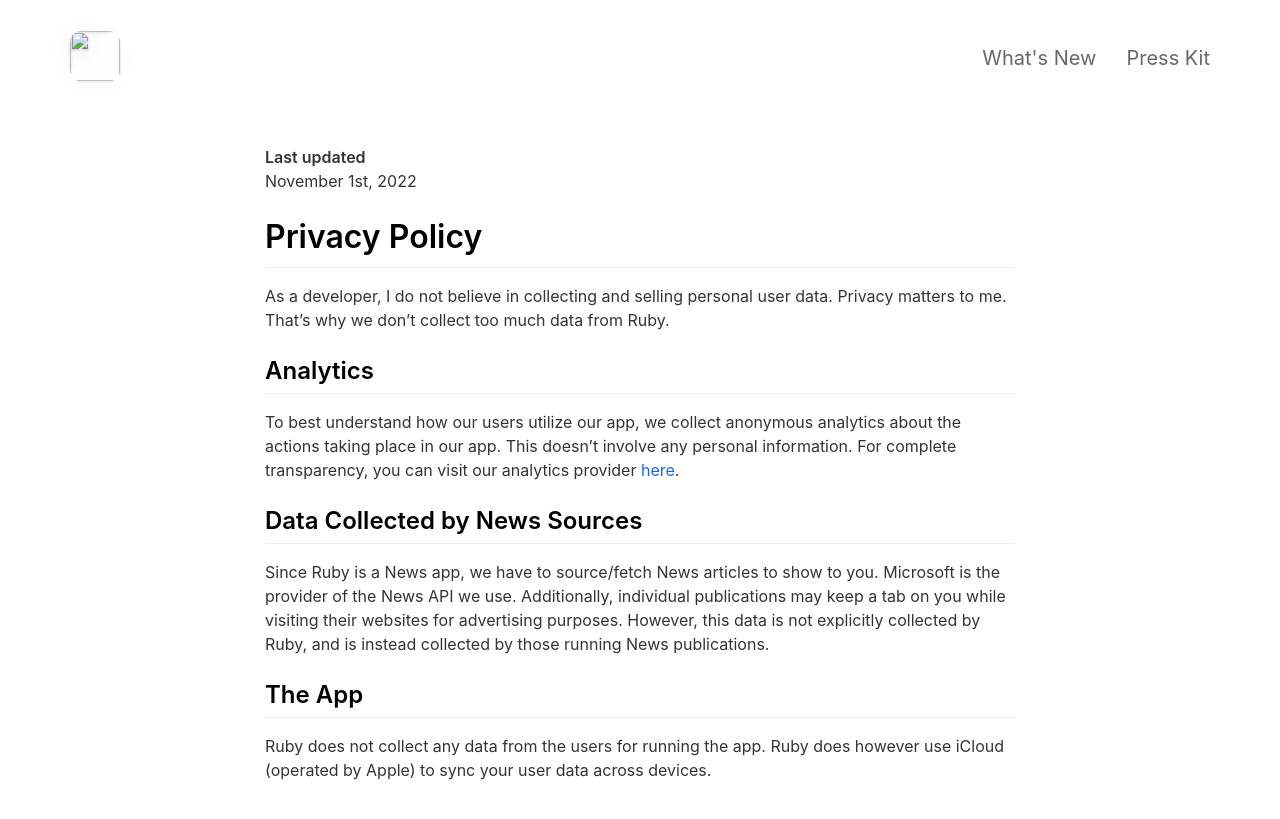
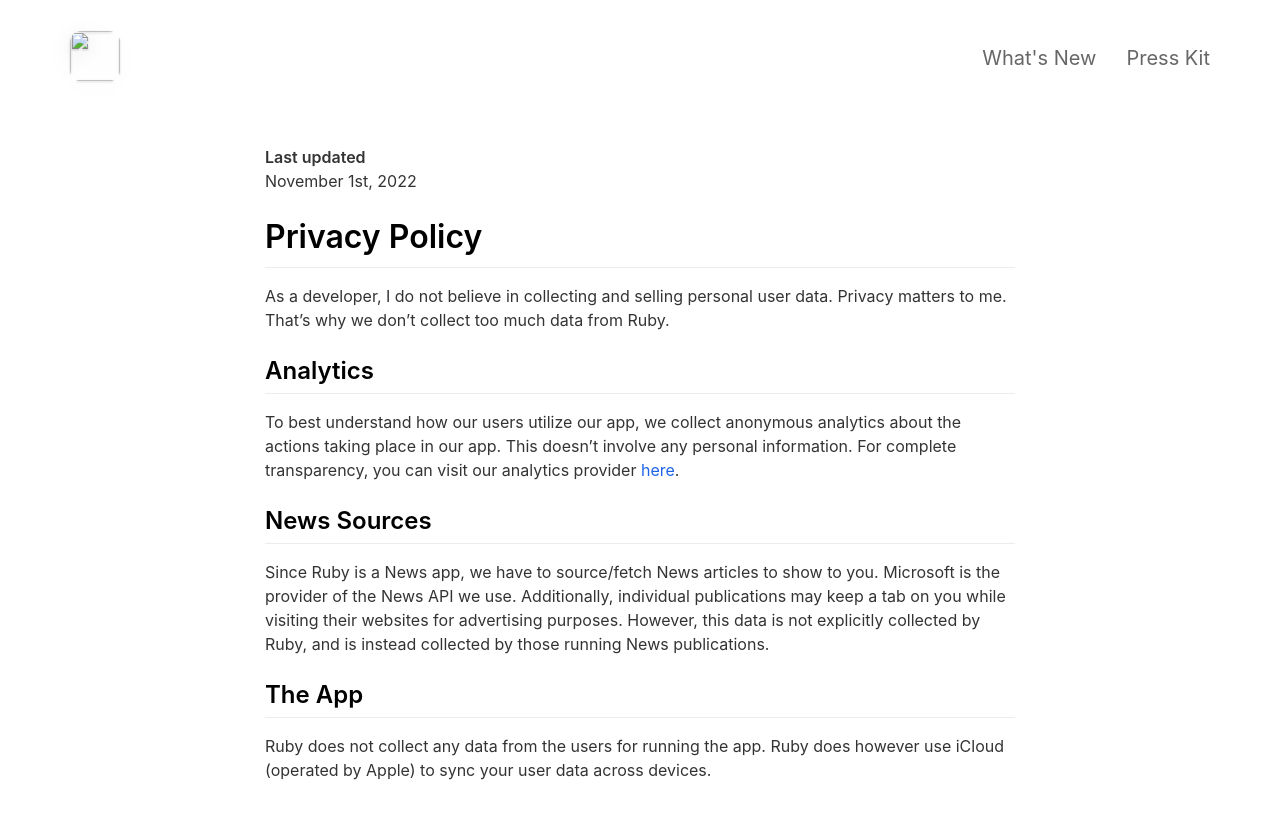
Before and after one commit to getRubyApp/Old-Website, a Jekyll site: the page built from _pages/privacypolicy.md, in a window 1280 px wide. Shown: the top 819 px of the page. Built offline with Jekyll 4.4.1, drawn with Linux system fonts in a browser that asks for light colours; nearby versions of some CDN libraries.

Commit message:
Update privacypolicy.md

```diff
--- a/_pages/privacypolicy.md
+++ b/_pages/privacypolicy.md
@@ -15,7 +15,7 @@ As a developer, I do not believe in collecting and selling personal user data. P
 
 To best understand how our users utilize our app, we collect anonymous analytics about the actions taking place in our app. This doesn't involve any personal information. For complete transparency, you can visit our analytics provider [here](https://telemetrydeck.com).
 
-## Data Collected by News Sources
+## News Sources
 
 Since Ruby is a News app, we have to source/fetch News articles to show to you. Microsoft is the provider of the News API we use. Additionally, individual publications may keep a tab on you while visiting their websites for advertising purposes. However, this data is not explicitly collected by Ruby, and is instead collected by those running News publications.
 
```
